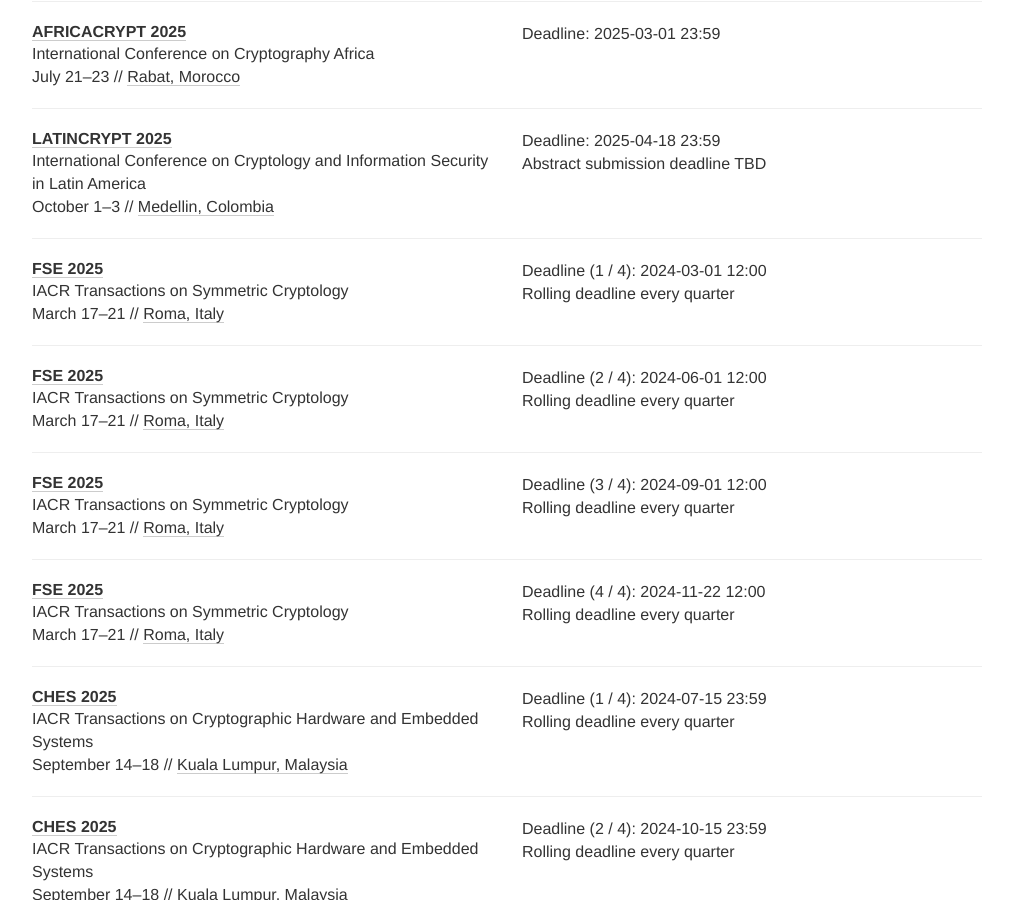
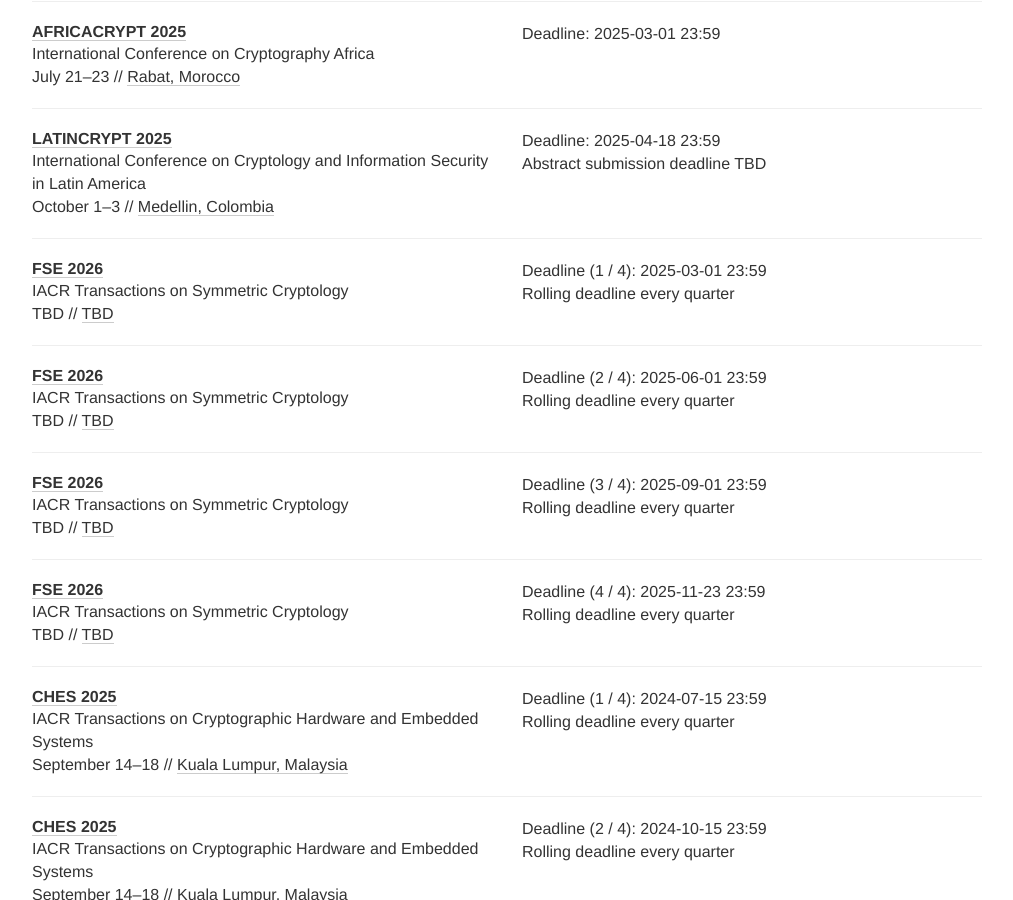
Before and after one commit to sec-deadlines/sec-deadlines.github.io, a Jekyll site: the page built from index.html, in a window 1280 px wide and 900 px high, scrolled down 6459 px. Shown: the whole window, without its empty margins (133-1146 px from the left). Built offline with Jekyll 4.4.1, drawn with Linux system fonts in a browser that asks for light colours; nearby versions of some CDN libraries; comment, search, counter and statistics services are not loaded.

Commit message:
Update FSE rolling deadline

```diff
--- a/_data/conferences.yml
+++ b/_data/conferences.yml
@@ -423,16 +423,16 @@
 
 - name: FSE
   description: IACR Transactions on Symmetric Cryptology
-  year: 2025
+  year: 2026
   link: https://tosc.iacr.org/
   deadline:
-    - "%Y-03-01 12:00"
-    - "%Y-06-01 12:00"
-    - "%Y-09-01 12:00"
-    - "%Y-11-22 12:00"
+    - "%Y-03-01 23:59"
+    - "%Y-06-01 23:59"
+    - "%Y-09-01 23:59"
+    - "%Y-11-23 23:59"
   comment: Rolling deadline every quarter
-  date: March 17-21
-  place: Roma, Italy
+  date: TBD
+  place: TBD
   tags: [CRYPTO, CONF]
 
 - name: CHES
```
